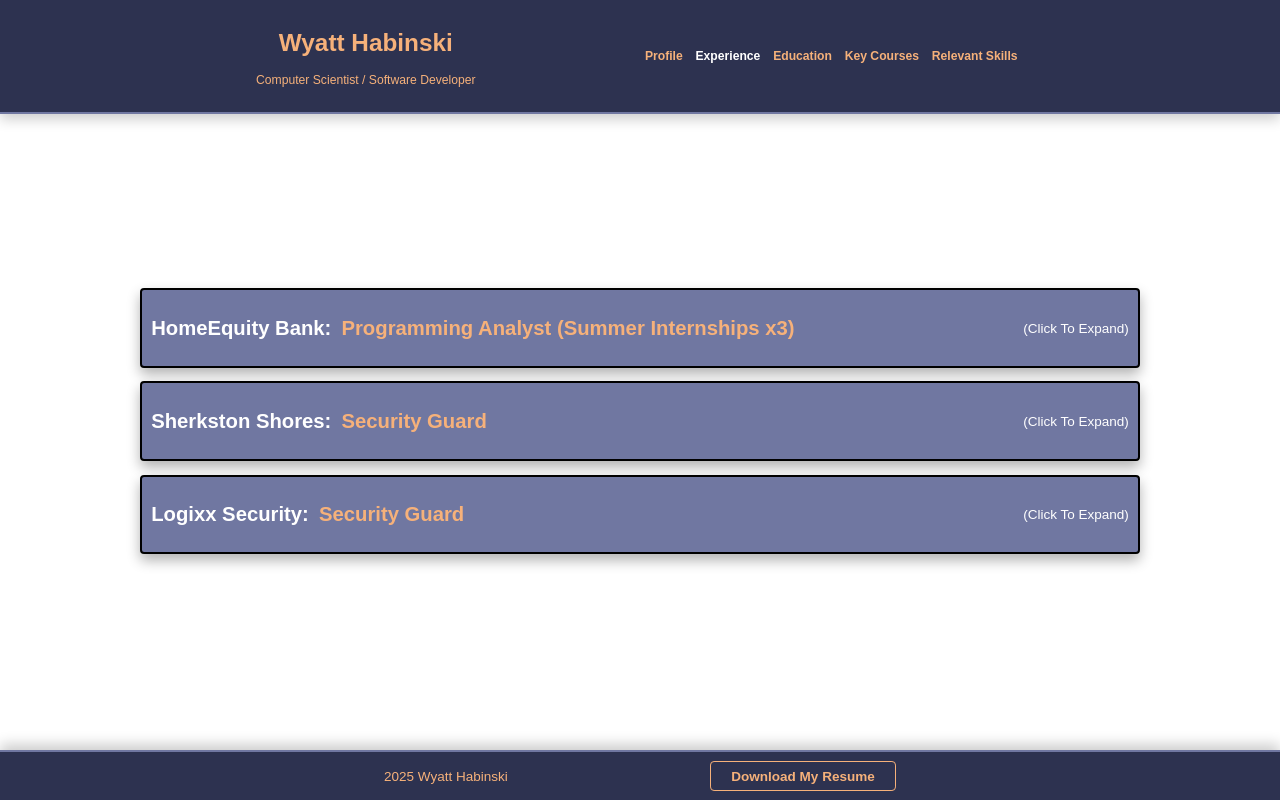
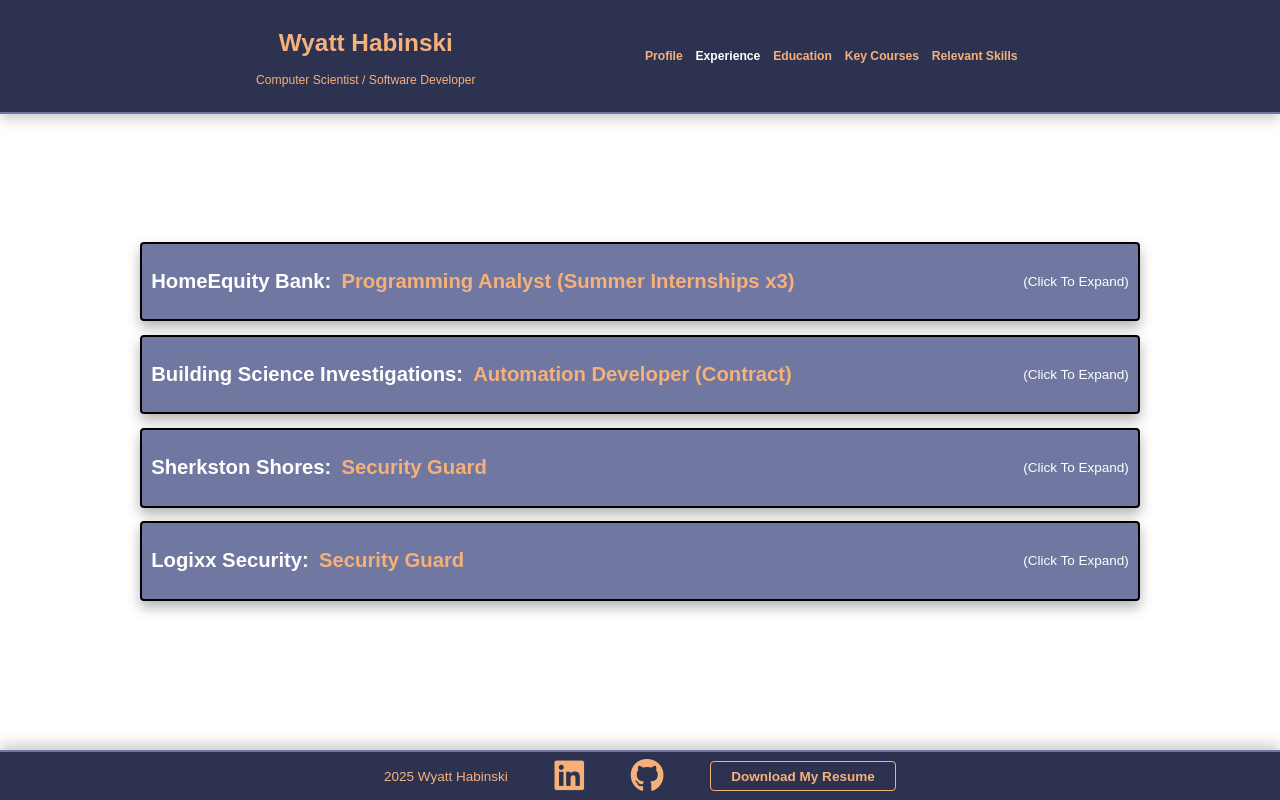
Before and after one commit to whabinski/resume, a plain HTML site: page index.html in a window 1280 px wide. Both pictures are taken after a click on the link "Experience". Drawn offline with Linux system fonts and the light colour scheme.

Commit message:
added github and linkedin

```diff
--- a/index.html
+++ b/index.html
@@ -4,9 +4,13 @@
     <meta charset="UTF-8">
     <meta name="viewport" content="width=device-width, initial-scale=1.0">
     <link rel="stylesheet" href="style.css?v=10">
+    <link href="https://cdnjs.cloudflare.com/ajax/libs/font-awesome/6.0.0/css/all.min.css" rel="stylesheet">
     <title>Wyatt Habinski - Resume</title>
 </head>
 <body>
+
+<!------------------------ Header  ---------------------------------------------------------------------------------------------------------------------------------->
+
     <header>
         <div>
             <h1>Wyatt Habinski</h1>
@@ -25,6 +29,9 @@
     </header>
 
     <main>
+
+<!------------------------ Profile  ---------------------------------------------------------------------------------------------------------------------------------->
+
         <section id="profile" class="active" data-bg="assets/city.jpeg">
             <div class="sectionContentContainer profile">
                 <img src="assets/profilePicOrigional.jpeg" alt="personal photo">
@@ -42,6 +49,8 @@
                 </div>
             </div>
         </section>
+
+<!------------------------ Experience  ---------------------------------------------------------------------------------------------------------------------------------->
 
         <section id="experience" data-bg="assets/desk.jpeg" style="display:none;">
             <div class="expandable-container blue-color" onclick="toggleContent(this)">
@@ -78,6 +87,34 @@
                                 <li>Utilized Azure DevOps for task management, code deployment, and CI/CD processes, playing an integral role in project delivery.</li>
                                 <li>Collaborated with cross-functional teams to design, implement, and test software features</li>
                                 <li>Demonstrated strong problem-solving skills by independently debugging and optimizing code, adhering to best practices in software development and version control.</li>
+                            </ul>
+                        </li>
+                    </ul>
+                </div>
+            </div>
+
+            <div class="expandable-container blue-color" onclick="toggleContent(this)">
+                <div class="title">
+                    <div style="display: flex;">
+                        <h2 style="padding-right: 0.5em;">Building Science Investigations:</h2>
+                        <h2 style="color: #F6B17A">Automation Developer (Contract) </h2>
+                    </div>
+                    <span>(Click To Expand)</span>
+                </div>
+                <div class="content">
+                    <ul>
+                        <li><strong>August 2024 - September 2024</strong>
+                            <ul>
+                                <li>Designed and implemented an automated tool to process input data from Excel and generate professional documents, including:
+                                    <ul>
+                                        <li>1 Excel summary report</li>
+                                        <li>2 Word documents with customized layouts and branding</li>
+                                    </ul>
+                                with customized layouts, formulas, and branding</li>
+                                <li>Utilized Python with libraries like pandas, openpyxl, and python-docx to streamline data extraction, transformation, and formatting.</li>
+                                <li>Developed a user friendly GUI using PyQt5, enabling file uploads and report customization.</li>
+                                <li>Automated repetitive tasks, reducing manual reporting time, while ensuring accuracy and consistency.</li>
+                                <li>Enhanced maintainability by modularizing the project into distinct components for UI, data processing, and document generation.</li>
                             </ul>
                         </li>
                     </ul>
@@ -126,6 +163,8 @@
             </div>
         </section>
 
+<!------------------------ Education  ---------------------------------------------------------------------------------------------------------------------------------->
+
         <section id="education" data-bg="assets/university.jpeg" style="display:none;">
             <div class="sectionContentContainer mcmaster">
                 <img src="assets/mcmaster.jpeg" alt="mcmaster">
@@ -146,6 +185,8 @@
                 </div>
             </div>
         </section>
+
+<!------------------------ Key Courses  ---------------------------------------------------------------------------------------------------------------------------------->
 
         <section id="courses" data-bg="assets/books.jpeg" style="display:none;">
             <div class="expandable-container blue-color" onclick="toggleContent(this)">
@@ -510,6 +551,8 @@
 
         </section>
 
+<!------------------------ Skills  ---------------------------------------------------------------------------------------------------------------------------------->
+
         <section id="skills" data-bg="assets/puzzle.jpeg" style="display:none;">
             <div class="skills-container">
                 <div class="skill-card">Front end development (Web App development)</div>
@@ -529,14 +572,23 @@
 
     </main>
 
+<!------------------------ Footer  ---------------------------------------------------------------------------------------------------------------------------------->
+
 <footer>
     <div>
         <p>2025 Wyatt Habinski</p>
     </div>
-        <a href="assets/Resume.pdf" download="Wyatt_Habinski_Resume.pdf" class="download-resume-button">
+    <a href="https://www.linkedin.com/in/wyatt-habinski/" target="_blank">
+        <i class="fab fa-linkedin" style="font-size: 2.5em; margin-left: 1em; margin-right: 1em; color: #F6B17A"></i>
+    </a>
+
+    <a href="https://github.com/whabinski" target="_blank">
+        <i class="fab fa-github" style="font-size: 2.5em; margin-right: 1em; color: #F6B17A"></i>
+    </a>
+
+    <a href="assets/Resume.pdf" download="Wyatt_Habinski_Resume.pdf" target="_blank" rel="noopener noreferrer" class="download-resume-button">
         Download My Resume
     </a>
-
 </footer>
 
     <script src="script.js?v=10"></script>
```
Also changed, not shown: 1 other file. Lines whose indentation alone changed are shown as unchanged.
